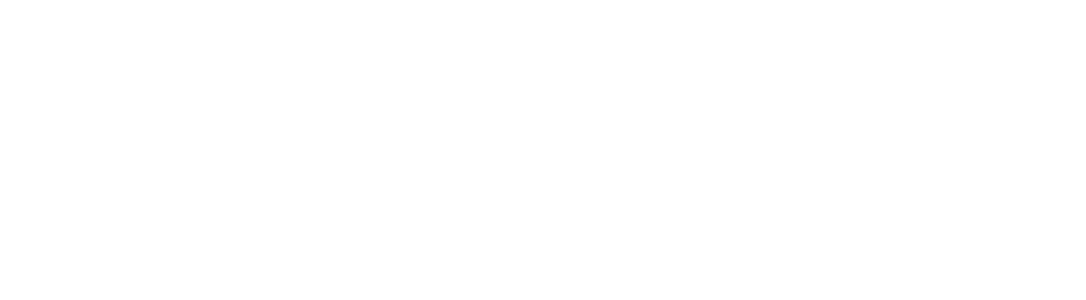
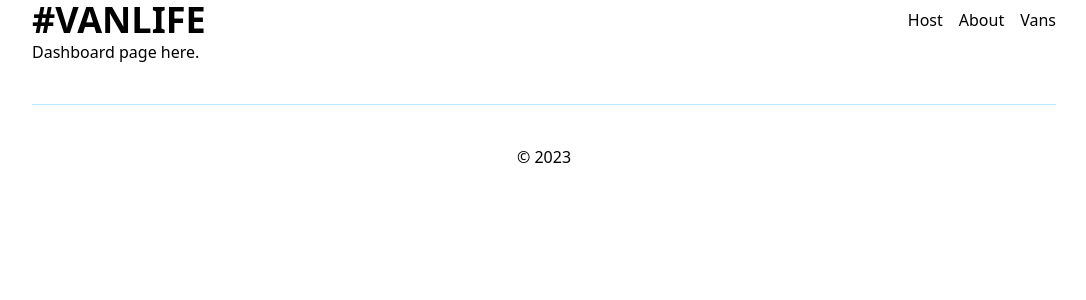
Before and after one commit to alain-kubwayo/react-router-playground, a React (Create React App) app: page /host in a window 1280 px wide. Before the commit this address had no page. Shown: the top 300 px of the page, without its empty margins (96-1182 px from the left). Built offline with nearby package versions, Linux system fonts and the light colour scheme; what miragejs would draw is missing.

Commit message:
feat: add host dashboard, income, and reviews pages and their routing

```diff
--- a/src/App.js
+++ b/src/App.js
@@ -2,9 +2,12 @@ import { BrowserRouter, Routes, Route } from "react-router-dom";
 import Home from "./pages/Home";
 import About from "./pages/About";
 import Wrapper from "./components/layout/Wrapper";
-import Vans from "./pages/Vans";
-import VanDetail from "./pages/VanDetail";
+import Vans from "./pages/vans/Vans";
+import VanDetail from "./pages/vans/VanDetail";
 import Layout from "./components/layout/Layout";
+import Dashboard from "./pages/host/Dashboard";
+import Income from "./pages/host/Income";
+import Reviews from "./pages/host/Reviews";
 
 function App() {
   return (
@@ -17,6 +20,9 @@ function App() {
             <Route path="/about" element={<About />} />
             <Route path="/vans" element={<Vans />} />
             <Route path="/vans/:id" element={<VanDetail />} />
+            <Route path="/host" element={<Dashboard />} />
+            <Route path="/host/income" element={<Income />} />
+            <Route path="/host/reviews" element={<Reviews />} />
           </Route>
         </Routes>
       </Wrapper>
--- a/src/components/ui/Navbar.jsx
+++ b/src/components/ui/Navbar.jsx
@@ -2,9 +2,12 @@ import { Link } from "react-router-dom";
 
 const Navbar = () => {
     return (
-        <nav className="flex justify-between items-center">
-          <Link to="/" className="uppercase font-extrabold text-4xl">#VanLife</Link>
+        <nav className="flex items-center justify-between">
+          <Link to="/" className="text-4xl font-extrabold uppercase">#VanLife</Link>
           <ul className="flex gap-x-4">
+            <li>
+                <Link to="/host">Host</Link>
+            </li>
             <li>
                 <Link to="/about">About</Link>
             </li>
--- /dev/null
+++ b/src/pages/host/Dashboard.jsx
@@ -0,0 +1,9 @@
+const Dashboard = () => {
+    return (
+        <div>
+            <h1>Dashboard page here.</h1>
+        </div>
+    );
+}
+
+export default Dashboard;
--- /dev/null
+++ b/src/pages/host/Income.jsx
@@ -0,0 +1,9 @@
+const Income = () => {
+    return (
+        <div>
+            <h1>Income page here...</h1>
+        </div>
+    );
+}
+
+export default Income;
--- /dev/null
+++ b/src/pages/host/Reviews.jsx
@@ -0,0 +1,9 @@
+const Reviews = () => {
+    return (
+        <div>
+            <h1>Reviews page here...</h1>
+        </div>
+    );
+}
+
+export default Reviews;
--- a/src/pages/Vans.jsx
+++ b/src/pages/vans/Vans.jsx
@@ -1,4 +1,4 @@
-import '../services/server';
+import '../../services/server';
 import { Link } from 'react-router-dom';
 import { useEffect, useState } from 'react';
 
```
Also changed, not shown: src/pages/vans/VanDetail.jsx (renamed from src/pages/VanDetail.jsx).
